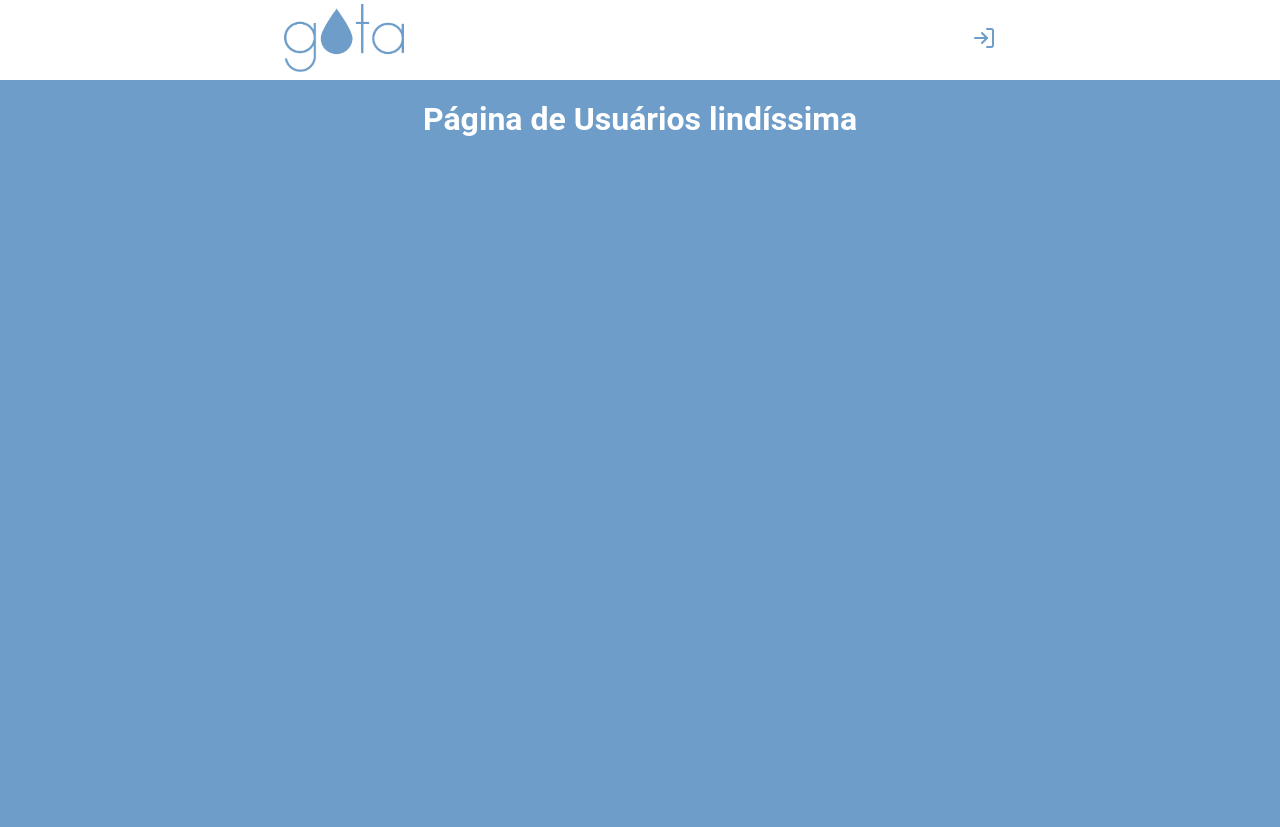
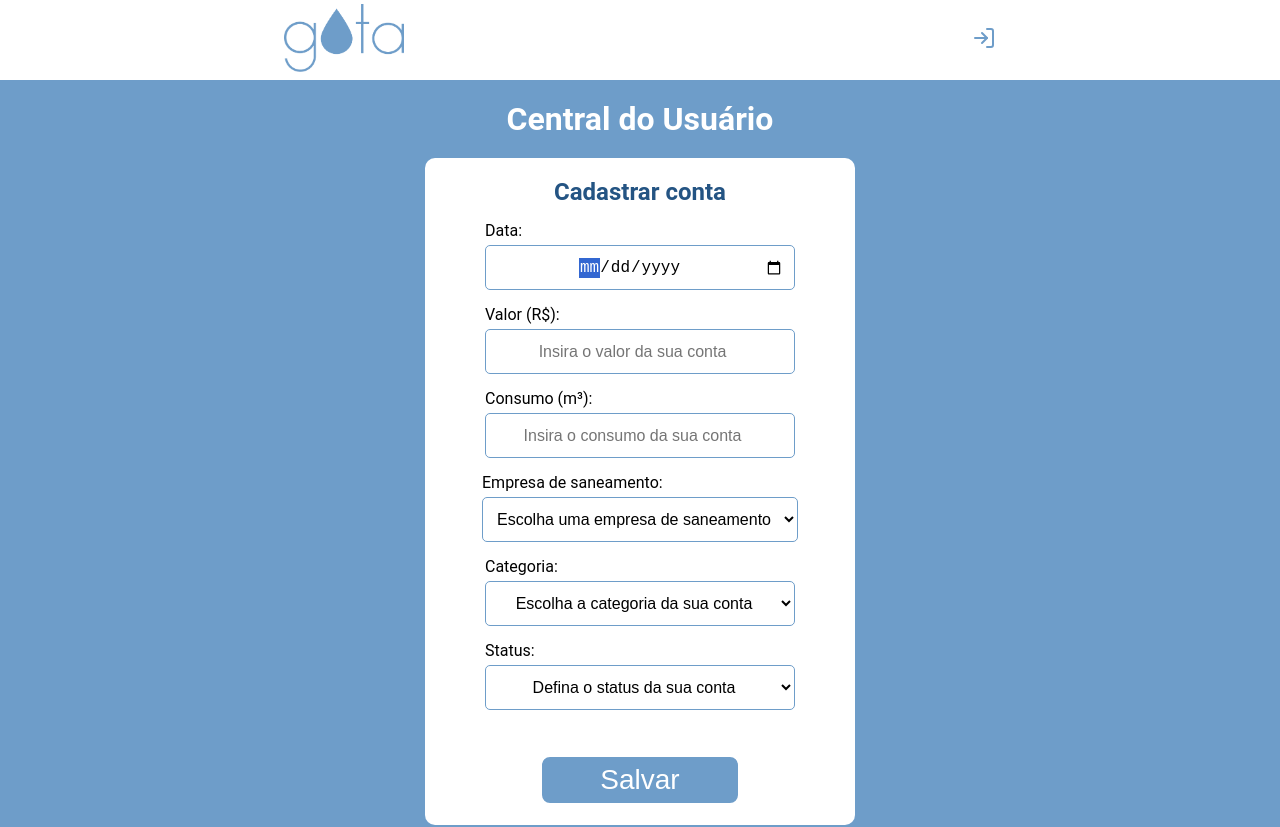
Before and after one commit to gabriel-paiva/gota, a Next.js app: page /userpage in a window 1280 px wide. Shown: the top 827 px of the page. Before the commit the page ends 800 px from the top, so only its background shows below. Built offline with nearby package versions, Linux system fonts and the light colour scheme.

Commit message:
Criando esqueleto basico da pagina de usuario

```diff
--- a/pages/userpage.js
+++ b/pages/userpage.js
@@ -1,3 +1,5 @@
+import styles from '../styles/Userpage.module.css';
+
 import Navbar from '../components/Navbar';
 
 export default function Userpage() {
@@ -5,7 +7,105 @@ export default function Userpage() {
     <>
       <Navbar />
       <div className="container">
-        <h1>Página de Usuários lindíssima</h1>
+        <h1>Central do Usuário</h1>
+
+        <div className={styles.formdiv}>
+          <h2>Cadastrar conta</h2>
+          <form>
+            <div className={styles.inputdiv}>
+              <label htmlFor="data">Data:</label>
+              <input
+                type="date"
+                name="data"
+                id="data"
+                placeholder="Insira a data da sua conta"
+                required
+                autoFocus
+              />
+            </div>
+
+            <div className={styles.inputdiv}>
+              <label htmlFor="valor">Valor (R$):</label>
+              <input
+                type="number"
+                name="valor"
+                id="valor"
+                step=".01"
+                min="0.00"
+                max="999999"
+                placeholder="Insira o valor da sua conta"
+                required
+              />
+            </div>
+
+            <div className={styles.inputdiv}>
+              <label htmlFor="consumo">Consumo (m³):</label>
+              <input
+                type="number"
+                name="consumo"
+                id="consumo"
+                step="1"
+                min="0"
+                max="999999"
+                placeholder="Insira o consumo da sua conta"
+                required
+              />
+            </div>
+
+            <div className={styles.inputdiv} >
+              <label htmlFor="empresa">Empresa de saneamento:</label>
+              <select
+                name="empresa"
+                id="empresa"
+                required
+              >
+                <option>Escolha uma empresa de saneamento</option>
+                <option>Águas Guariroba</option>
+                <option>Caesb</option>
+                <option>Saneago</option>
+                <option>Sanesul</option>
+              </select>
+            </div>
+
+            <div className={styles.inputdiv} >
+              <label htmlFor="categoria">Categoria:</label>
+              <select
+                name="categoria"
+                id="categoria"
+                required
+              >
+                <option>Escolha a categoria da sua conta</option>
+                <option>Residencial Padrão</option>
+                <option>Residencial Social</option>
+                <option>Público</option>
+                <option>Industrial</option>
+              </select>
+            </div>
+
+            <div className={styles.inputdiv} >
+              <label htmlFor="status">Status:</label>
+              <select
+                name="status"
+                id="status"
+                required
+              >
+                <option>Defina o status da sua conta</option>
+                <option>Pago</option>
+                <option>Pendente</option>
+              </select>
+            </div>
+            <button type="submit" className="clicavel">Salvar</button>
+          </form>
+        </div>
+
+        <div className={styles.formdiv}>
+          <h2>Contas salvas</h2>
+        </div>
+
+        <div className={styles.formdiv}>
+          <h2>Relatórios</h2>
+        </div>
+
       </div>
     </>
   );
--- /dev/null
+++ b/styles/Userpage.module.css
@@ -0,0 +1,78 @@
+.formdiv {
+  display: flex;
+  flex-direction: column;
+  justify-content: center;
+  align-items: center;
+
+  padding: 20px;
+
+  margin-top: 20px;
+  margin-bottom: 20px;
+
+  background-color: #fff;
+  min-height: 70vh;
+  min-width: 430px;
+
+  border-radius: 10px;
+}
+
+@media(max-width: 500px) {
+  .formdiv {
+    width: 90vw;
+    min-width: 330px;
+  }
+
+  .formdiv form select, .formdiv form input {
+    min-width: 80vw;
+  }
+}
+
+.formdiv h2 {
+  margin-bottom: 15px;
+  color: #245483;
+}
+
+.formdiv form {
+  display: flex;
+  flex-direction: column;
+  justify-content: space-around;
+  align-items: center;
+
+  min-height: 350px;
+}
+
+.formdiv form .inputdiv {
+  display: flex;
+  flex-direction: column;
+  align-items: flex-start;
+}
+
+.formdiv button {
+  outline: none;
+  width: 200px;
+  height: 50px;
+  background-color: #6E9DC9;
+  color: #FFF;
+  font-size: 28px;
+  border-radius: 10px;
+  border: 2px solid #fff;
+  margin-top: 30px;
+}
+
+.formdiv button:hover {
+  background-color: #245483;
+}
+
+.formdiv form select, .formdiv form input {
+  min-width: 310px;
+  height: 45px;
+  outline: none;
+  border-radius: 5px;
+  border: 1px solid #6E9DC9;
+  font-size: 16px;
+  text-align: center;
+  padding: 10px;
+  margin-top: 5px;
+  margin-bottom: 15px;
+  background-color: #FFF;
+}
```
